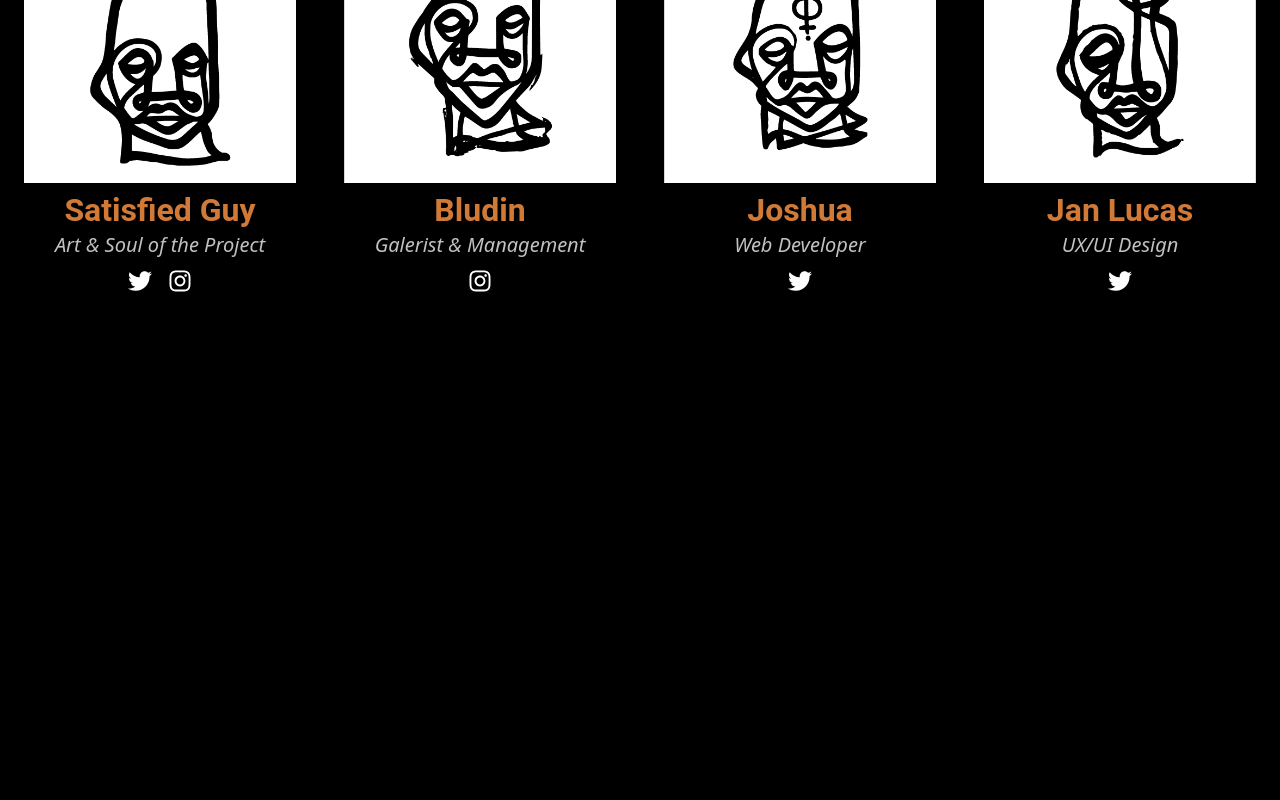
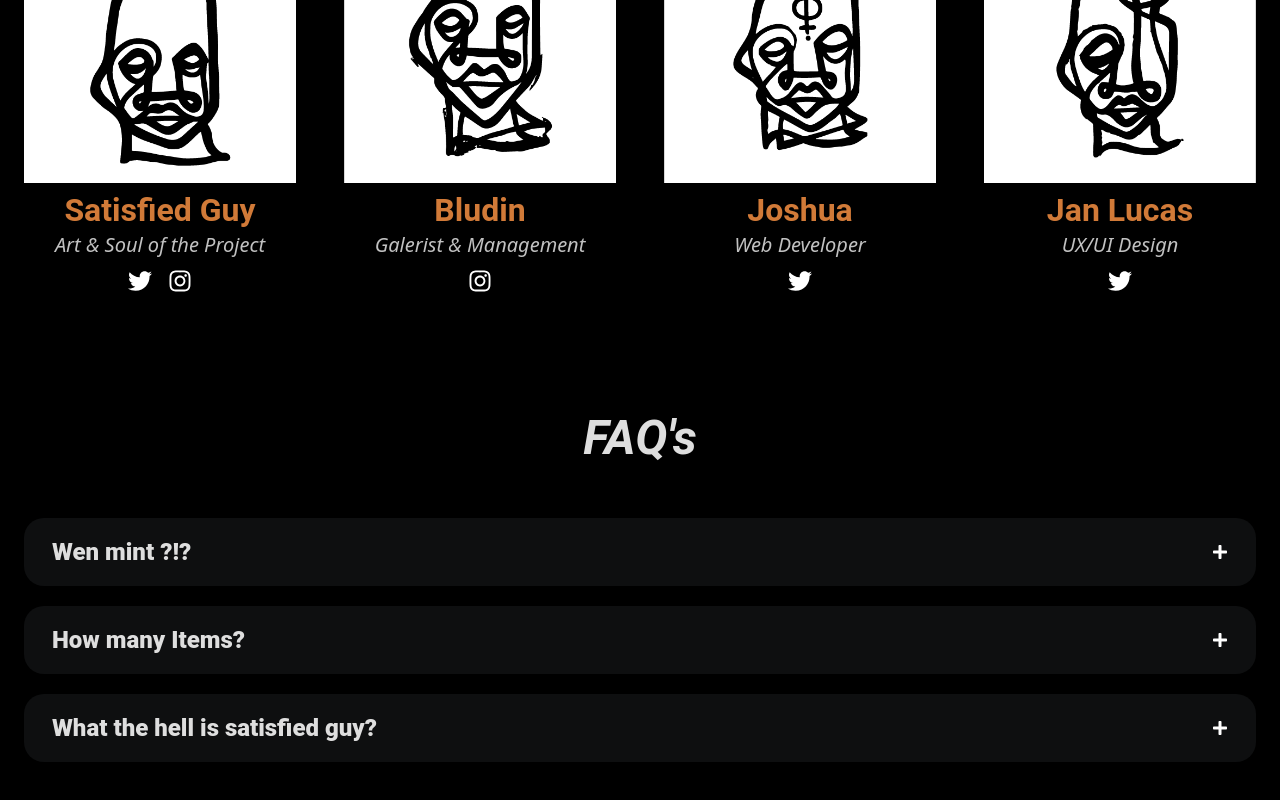
Before and after one commit to jozark/satisfied-guy, a React (Create React App) app: page / in a window 1280 px wide. Shown: the part 3373-4173 px from the top of the page. Before the commit the page ends 3782 px from the top, so only its background shows below. Built offline with nearby package versions, Linux system fonts and the light colour scheme.

Commit message:
✨ Implement FAQ Section

```diff
--- a/src/App.tsx
+++ b/src/App.tsx
@@ -10,9 +10,34 @@ import Devider from './components/Devider';
 import Gallery from './components/Gallery';
 import Roadmap from './components/Roadmap';
 import Team from './components/Team';
+import Faq from './components/Faq';
+import FaqElement from './components/FaqElement';
 
 function App(): JSX.Element {
   const [isClicked, setIsClicked] = useState(false);
+
+  const [faqs, setFaqs] = useState([
+    { question: 'Wen mint ?!?', answer: 'TBA', open: false },
+    { question: 'How many Items?', answer: '555', open: false },
+    {
+      question: 'What the hell is satisfied guy?',
+      answer: 'hehe',
+      open: false,
+    },
+  ]);
+
+  function toggleFaq(index: number): void {
+    setFaqs(
+      faqs.map((faq, i) => {
+        if (i === index) {
+          faq.open = !faq.open;
+        } else {
+          faq.open = false;
+        }
+        return faq;
+      })
+    );
+  }
 
   return (
     <ThemeProvider theme={theme}>
@@ -33,6 +58,18 @@ function App(): JSX.Element {
                 <Gallery />
                 <Roadmap />
                 <Team />
+                <Faq>
+                  {faqs.map((faq, i) => (
+                    <FaqElement
+                      question={faq.question}
+                      isClicked={faq.open}
+                      index={i}
+                      handleOnClick={() => toggleFaq(i)}
+                    >
+                      {faq.answer}
+                    </FaqElement>
+                  ))}
+                </Faq>
               </>
             }
           ></Route>
--- /dev/null
+++ b/src/components/Faq.tsx
@@ -0,0 +1,15 @@
+import React from 'react';
+import { StyledFaq, Heading, FaqWrapper } from './styles/Faq.styled';
+
+type FaqProps = {
+  children: JSX.Element[];
+};
+
+export default function Faq({ children }: FaqProps): JSX.Element {
+  return (
+    <StyledFaq>
+      <Heading>FAQ's</Heading>
+      <FaqWrapper>{children}</FaqWrapper>
+    </StyledFaq>
+  );
+}
--- /dev/null
+++ b/src/components/FaqElement.tsx
@@ -0,0 +1,35 @@
+import React from 'react';
+import {
+  Question,
+  StyledFaqElement,
+  Answer,
+  Cover,
+  Plus,
+  Minus,
+} from './styles/FaqElement.styled';
+
+type FaqElementProps = {
+  handleOnClick: (index: number) => void;
+  isClicked: boolean;
+  question: string;
+  children: string;
+  index: number;
+};
+
+export default function FaqElement({
+  handleOnClick,
+  isClicked,
+  question,
+  children,
+  index,
+}: FaqElementProps): JSX.Element {
+  return (
+    <StyledFaqElement onClick={() => handleOnClick(index)} key={index}>
+      <Cover>
+        <Question>{question}</Question>
+        {isClicked ? <Minus /> : <Plus />}
+      </Cover>
+      {isClicked ? <Answer>{children}</Answer> : <></>}
+    </StyledFaqElement>
+  );
+}
--- /dev/null
+++ b/src/components/styles/Faq.styled.ts
@@ -0,0 +1,22 @@
+import styled from 'styled-components';
+
+export const StyledFaq = styled.div`
+  padding: 0 1.5rem;
+  max-width: 1366px;
+  margin: 0 auto;
+  padding-bottom: 5rem;
+`;
+
+export const Heading = styled.h2`
+  text-align: center;
+  font-size: 3rem;
+  font-weight: bold;
+  font-style: italic;
+  margin-bottom: 0.25rem;
+  padding-bottom: 3rem;
+`;
+
+export const FaqWrapper = styled.div`
+  display: grid;
+  gap: 1.25rem;
+`;
--- /dev/null
+++ b/src/components/styles/FaqElement.styled.ts
@@ -0,0 +1,30 @@
+import styled from 'styled-components';
+import { FaMinus, FaPlus } from 'react-icons/fa';
+
+export const StyledFaqElement = styled.div`
+  border-radius: 20px;
+  background-color: #0e0f10;
+  padding: 1.25rem 1.75rem;
+`;
+export const Question = styled.h3`
+  font-size: 1.5rem;
+  font-weight: 900;
+`;
+
+export const Answer = styled.p`
+  padding-bottom: 0;
+`;
+
+export const Cover = styled.div`
+  display: flex;
+  justify-content: space-between;
+  align-items: center;
+`;
+
+export const Plus = styled(FaPlus)`
+  color: white;
+`;
+
+export const Minus = styled(FaMinus)`
+  color: white;
+`;
```
